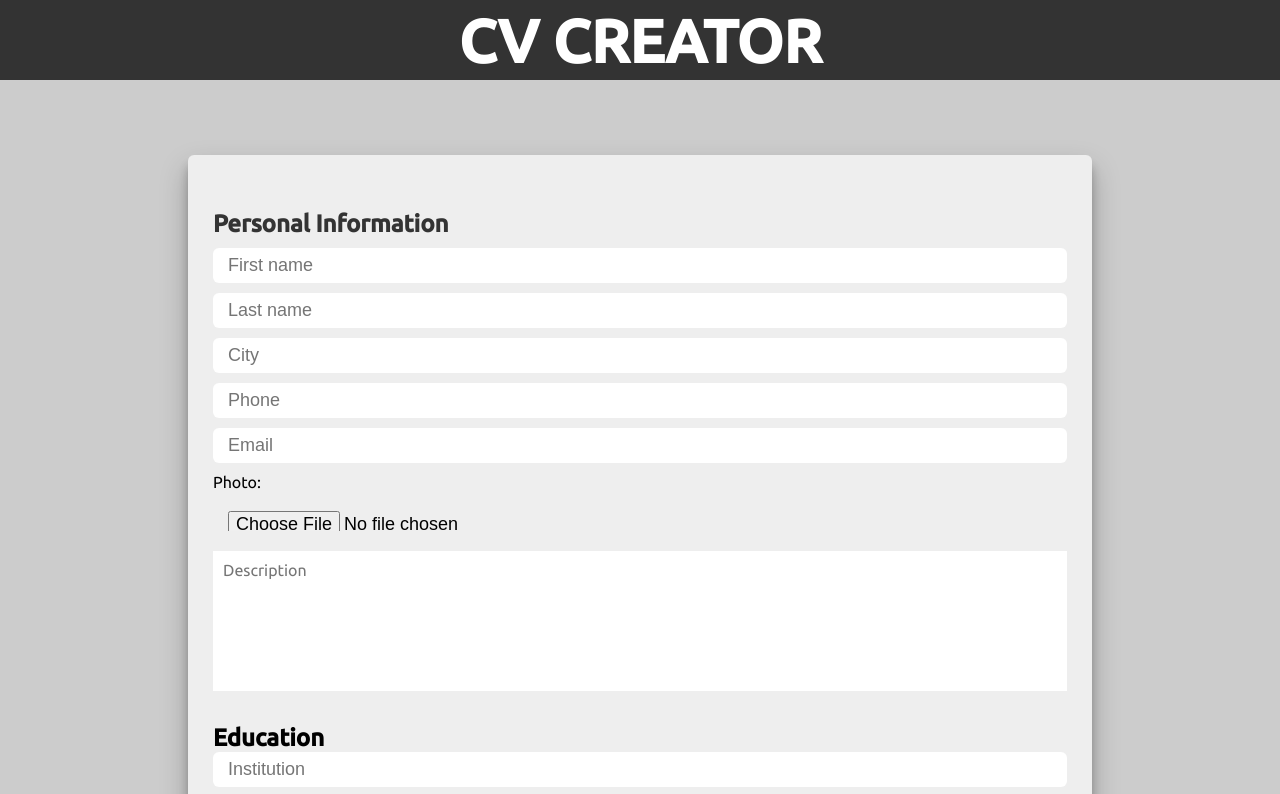
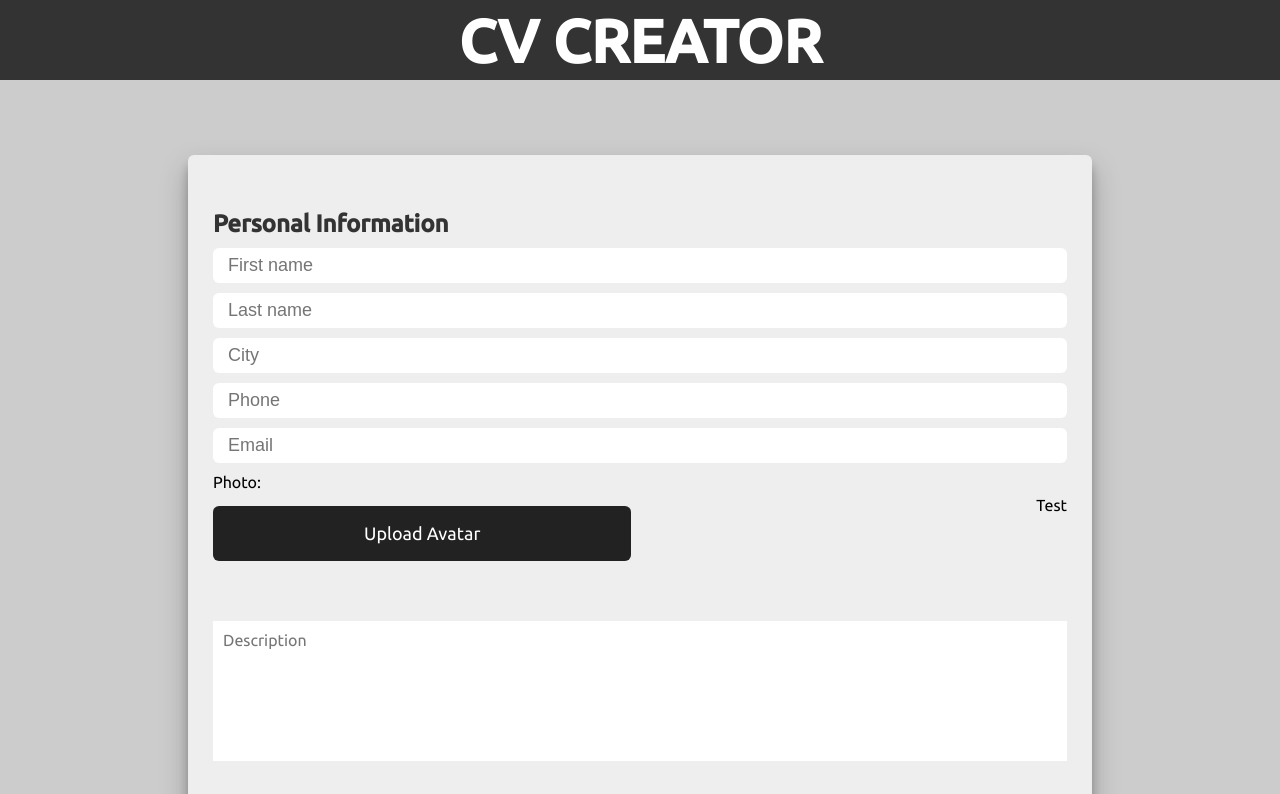
Before and after one commit to dvaanc/cv-creator, a React (Create React App) app: page / in a window 1280 px wide. Shown: the top 794 px of the page. Built offline with nearby package versions, Linux system fonts and the light colour scheme.

Commit message:
updates to exampleCV function

```diff
--- a/src/App.js
+++ b/src/App.js
@@ -5,6 +5,7 @@ import EducationInfo from './components/EducationComponent.js';
 import ExperienceInfo from './components/ExperienceComponent';
 import PreviewComponent from './components/PreviewComponent';
 import emptyCV from './components/utility/emptyCV';
+import exampleCV from './components/utility/exampleCV';
 class App extends Component {
   constructor(props) {
     super(props);
@@ -22,10 +23,11 @@ class App extends Component {
     this.education.current.clearList();
     this.work.current.clearList();
   }
-  onExampleCV(e) {
+  onExampleCV = (e) => {
     e.preventDefault();
+    this.general.current.exampleCV();
   }
-  onSubmitCV(e) {
+  onSubmitCV = (e) => {
     e.preventDefault();
   }
   render() {
@@ -40,14 +42,17 @@ class App extends Component {
               <GeneralInfo
                 ref={this.general}
                 emptyCV={emptyCV.general}
+                exampleCV={exampleCV.general}
               />
               <EducationInfo
                 ref={this.education}
                 emptyCV={emptyCV.education}
+                exampleCV={exampleCV.education}
               />
               <ExperienceInfo
                 ref={this.work}
                 emptyCV={emptyCV.work}
+                exampleCV={exampleCV.work}
               />
               <div className="buttonCluster">
                 <button className="button" id="reset" onClick={this.onClearCV}>Clear CV</button>
--- a/src/components/EducationComponent.js
+++ b/src/components/EducationComponent.js
@@ -22,10 +22,10 @@ class EducationInfo extends Component {
   deleteItem = (props) => {
     const id = props.id;
     this.child = this.child.filter((item) => item.props.id !== id);
-    console.log(this.child)
-    let newList = this.state.eduList.filter((item) => item.props.id !== id);
-    this.setState({eduList: newList}, () => { console.log(this.state) });
-
+    const newList = this.state.eduList.filter((item) => item.props.id !== id);
+    this.setState({
+      eduList: newList
+    }, () => { console.log(this.state) });
   }
   createItem = (e) => {
     e.preventDefault();
@@ -39,9 +39,7 @@ class EducationInfo extends Component {
                     />;
     this.setState({
       eduList: [...this.state.eduList, item]
-    },
-    () => { console.log(this.state) }
-    )
+    }, () => { console.log(this.state) })
   }
   clearList = () => {
     if(this.child.length === 0) return;
--- a/src/components/GeneralComponent.js
+++ b/src/components/GeneralComponent.js
@@ -15,10 +15,19 @@ class GeneralInfo extends Component {
       description: '',
     };
   }
+  handleFile = () => {
+    const file = this.state.photo;
+    console.log(file)
+  }
   clearState = () => {
     this.setState({
-      ...this.props.emptyCV
+      ...this.props.emptyCV,
     });
+  }
+  exampleCV = () => {
+    this.setState({
+      ...this.props.exampleCV,
+    })
   }
   handleChange = (e) => {
     const val = e.target.value;
@@ -32,7 +41,6 @@ class GeneralInfo extends Component {
     );
   }
   render() {
-
     return (
       <div className="formGroup" id="GeneralInfo">
         <fieldset>
@@ -89,8 +97,13 @@ class GeneralInfo extends Component {
           name="photo"
           id="photo"
           onChange={this.handleChange}
-          value={this.state.photo}
           />
+          <div className="buttonCluster">
+          <input type="button" id="uploadFile"name="uploadFile" value="Upload Avatar"/>
+          <p>Test</p>
+          </div>
+
+
 
           <textarea
           name="description"
--- a/src/styles/App.css
+++ b/src/styles/App.css
@@ -64,6 +64,24 @@ fieldset input {
   border: none;
   border-radius: 6px;
   font-size: 18px;
+}
+fieldset input[type="file"] {
+  display: none;
+}
+#uploadFile {
+  height: 55px;
+  width: 49%;
+  border: none;
+  border-radius: 6px;
+  padding: 3px;
+  margin-top: 10px;
+  font-family: 'ubuntu';
+  font-size: 18px;
+  background-color: #222222;
+  color: #ffffff;
+}
+#uploadFile:hover {
+  cursor: pointer;
 }
 textarea {
   height: 140px;
```
